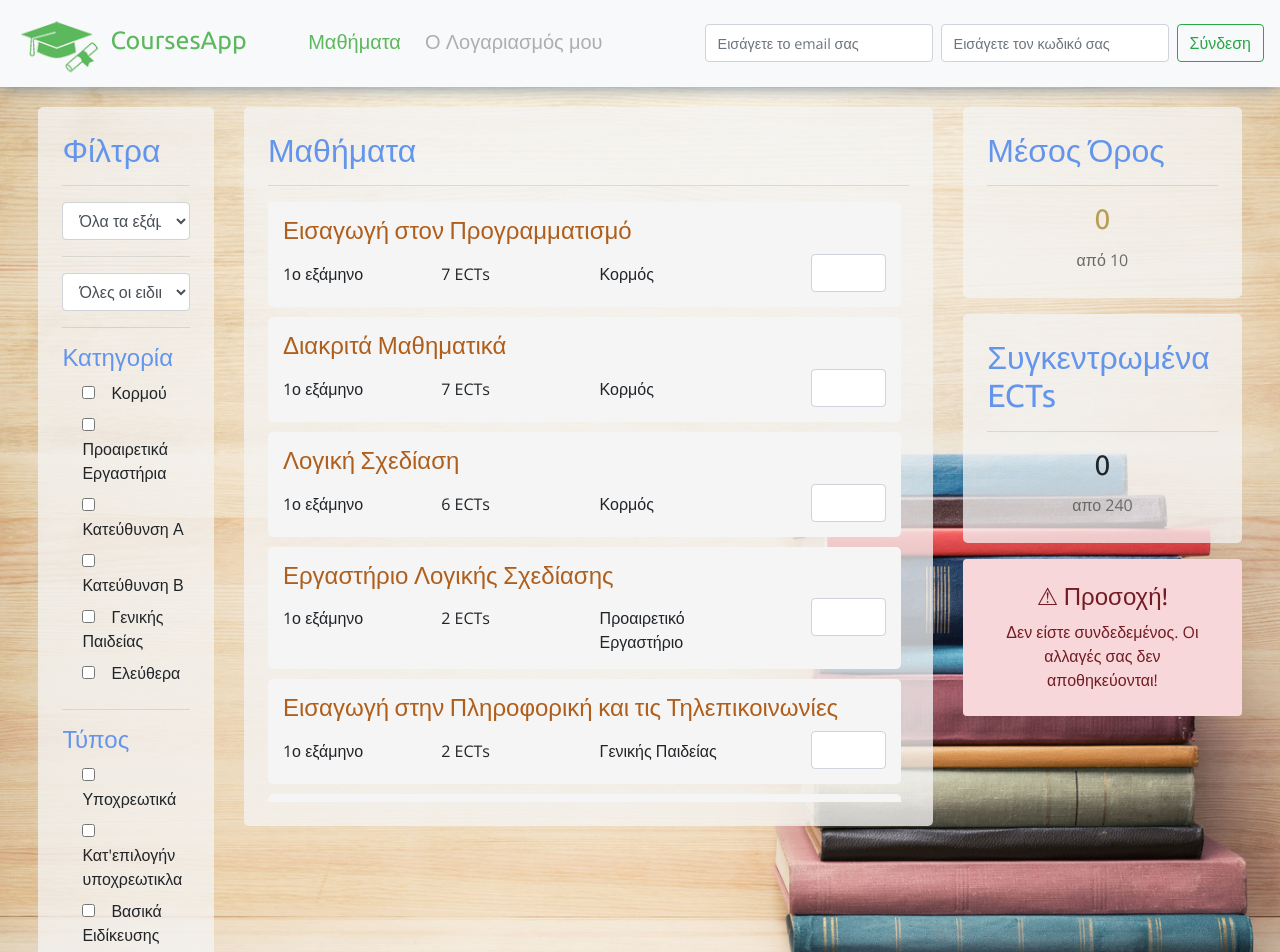
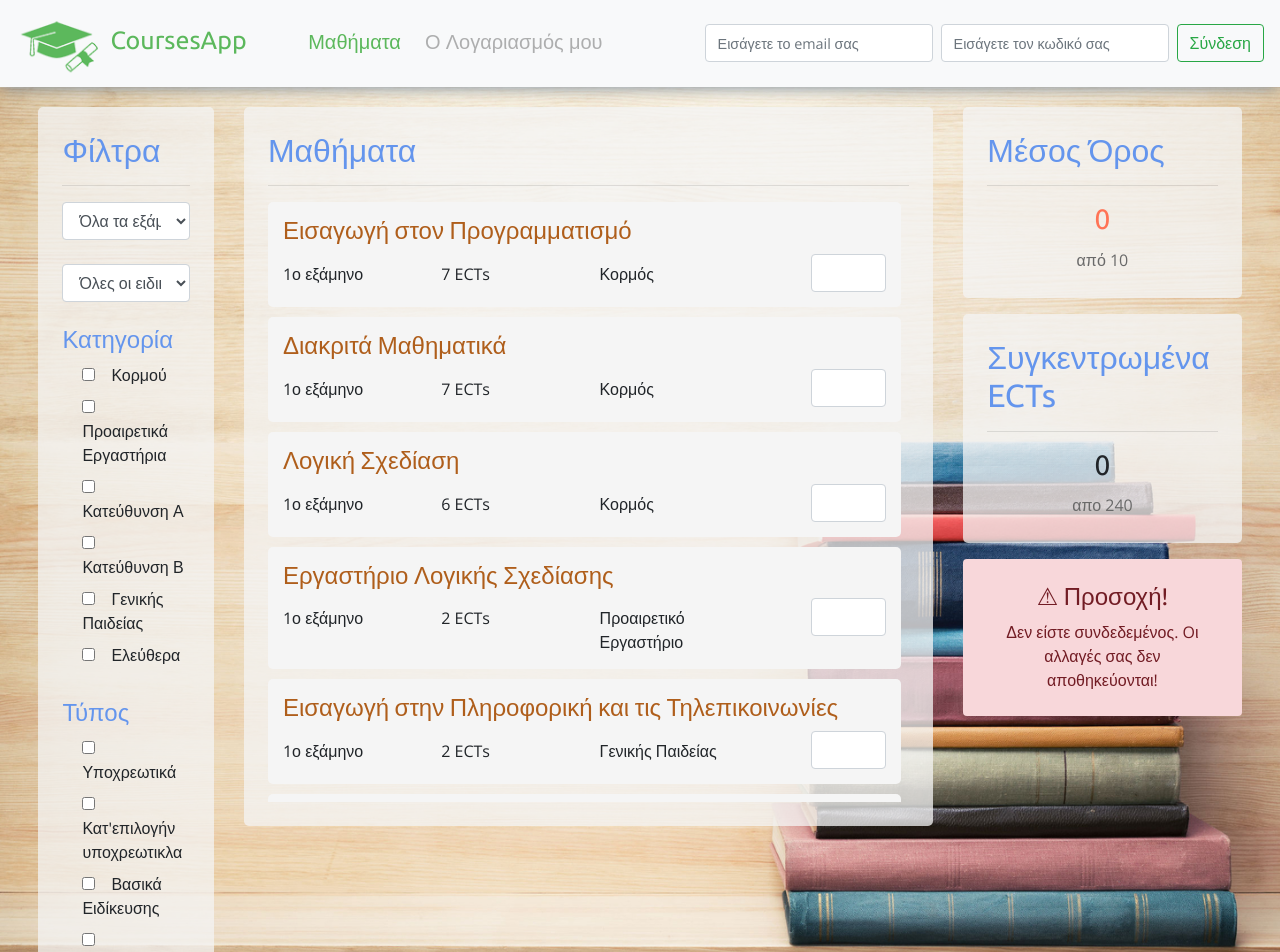
Before and after one commit to michaelbzms/CoursesApp, an Angular app in the folder FrontEnd/: page /courses in a window 1280 px wide. Shown: the top 952 px of the page. Built offline with nearby package versions, Linux system fonts and the light colour scheme.

Commit message:
More dummy classes + small style changes

```diff
--- a/FrontEnd/src/app/components/course/course.component.css
+++ b/FrontEnd/src/app/components/course/course.component.css
@@ -11,6 +11,32 @@
   max-width: 75px;
 }
 
+.perfect_grade {
+  color: #2b9b1a;
+  font-weight: 500;
+}
+
+.very_good_grade {
+  color: #4c9b0b;
+  font-weight: 500;
+}
+
+.good_grade {
+  color: #5f9b0c;
+  font-weight: 500;
+}
+
+.okay_grade {
+  color: #7c9b0f;
+  font-weight: 500;
+}
+
+.bad_grade {
+  color: #9b650a;
+  font-weight: 500;
+}
+
 .failing_grade {
   color: red;
+  font-weight: 500;
 }
--- a/FrontEnd/src/app/components/course/course.component.html
+++ b/FrontEnd/src/app/components/course/course.component.html
@@ -5,9 +5,9 @@
     <div class="col-3 pt-2">{{course.ects}} ECTs</div>
     <div class="col-3 pt-2">{{this.getCategory()}}</div>
     <div class="col-3">
-      <input class="d-inline-block float-right form-control grade-input" type="text" onkeyup="this.value=this.value.replace(/[^(\d|.)]/,'')"
+      <input class="d-inline-block float-right form-control grade-input text-center" type="text" onkeyup="this.value=this.value.replace(/[^(\d|.)]/,'')"
              id="course_{{course.id}}" [value]="(course.hasOwnProperty('grade')) ? course.grade : ''" (focusout)="changeGrade()" (keyup.enter)="blur()"
-             [ngClass]="{'failing_grade': course.hasOwnProperty('grade') && course.grade < 5.0}">
+             [ngClass]="getClassForGrade()">
     </div>
   </div>
 </div>
--- a/FrontEnd/src/app/components/course/course.component.ts
+++ b/FrontEnd/src/app/components/course/course.component.ts
@@ -22,7 +22,6 @@ export class CourseComponent implements OnInit {
   }
 
   getCategory() {
-    // @ts-ignore
     switch (this.course.category) {
       case 'core':
         return 'Κορμός';
@@ -81,4 +80,22 @@ export class CourseComponent implements OnInit {
     $('#course_' + this.course.id).blur();
   }
 
+  getClassForGrade() {
+    if (!this.course.hasOwnProperty('grade')) {
+      return '';
+    } else if (this.course.grade < 5.0) {
+      return 'failing_grade';
+    } else if (this.course.grade < 6.0) {
+      return 'bad_grade';
+    } else if (this.course.grade < 7.0) {
+      return 'okay_grade';
+    } else if (this.course.grade < 8.0) {
+      return 'good_grade';
+    } else if (this.course.grade < 9.0) {
+      return 'very_good_grade';
+    } else {
+      return 'perfect_grade';
+    }
+  }
+
 }
--- a/FrontEnd/src/app/components/courses/courses.component.css
+++ b/FrontEnd/src/app/components/courses/courses.component.css
@@ -46,3 +46,7 @@
 h5 {
   text-decoration: underline;
 }
+
+.form-check input, .form-check label, select {
+  cursor: pointer;
+}
--- a/FrontEnd/src/app/components/courses/courses.component.html
+++ b/FrontEnd/src/app/components/courses/courses.component.html
@@ -18,7 +18,7 @@
             <option value="8">8o εξάμηνο</option>
           </select>
         </form>
-        <hr>
+        <br>
 <!--    <h5 class="text-color3">Ειδίκευση:</h5>-->
         <select [(ngModel)]="specificationFilter" name="specification" class="form-control" id="chooseSpecification">
           <option value="0" selected>Όλες οι ειδικεύσεις</option>
@@ -29,7 +29,7 @@
           <option value="5">Ε5</option>
           <option value="6">Ε6</option>
         </select>
-        <hr>
+        <br>
         <h4 class="text-color2">Κατηγορία</h4>
         <form class="form-group mb-0">
           <div class="form-check"><label><input [(ngModel)]="coreFilter" class="mr-3" type="checkbox" name="category" value="core">Κορμού</label></div>
@@ -39,7 +39,7 @@
           <div class="form-check"><label><input [(ngModel)]="GEFilter" class="mr-3" type="checkbox" name="category" value="general_education">Γενικής Παιδείας</label></div>
           <div class="form-check"><label><input [(ngModel)]="freeFilter" class="mr-3" type="checkbox" name="category" value="free">Ελεύθερα</label></div>
         </form>
-        <hr>
+        <br>
         <h4 class="text-color2">Τύπος</h4>
         <form class="form-group mb-0">
           <div class="form-check"><label><input [(ngModel)]="obligatory" class="mr-3" type="checkbox" name="category" value="core">Υποχρεωτικά</label></div>
--- a/FrontEnd/src/app/components/courses/courses.component.ts
+++ b/FrontEnd/src/app/components/courses/courses.component.ts
@@ -116,8 +116,46 @@ export class CoursesComponent implements OnInit {
         {id: 24, title: 'Πτυχιακή / Πρακτική Ι', ects: 8, semester: 7, category: 'core', type: 'obligatory',
           E1: false, E2: false, E3: false, E4: false, E5: false, E6: false },
         {id: 25, title: 'Πτυχιακή / Πρακτική ΙΙ', ects: 8, semester: 8, category: 'core', type: 'obligatory',
-          E1: false, E2: false, E3: false, E4: false, E5: false, E6: false }
-        /* ... */
+          E1: false, E2: false, E3: false, E4: false, E5: false, E6: false },
+
+        {id: 26, title: 'Θωρία Υπολογισμού', ects: 6, semester: 5, category: 'A', type: 'obligatory',
+          E1: false, E2: true, E3: false, E4: false, E5: false, E6: false },
+        {id: 27, title: 'Αριθμητική Ανάλυση', ects: 6, semester: 5, category: 'A', type: 'obligatory',
+          E1: true, E2: false, E3: false, E4: false, E5: false, E6: false },
+        {id: 28, title: 'Υλοποίηση Συστημάτων Βάσεων Δεδομένων', ects: 6, semester: 5, category: 'A', type: 'obligatory',
+          E1: false, E2: true, E3: true, E4: false, E5: false, E6: false },
+        {id: 29, title: 'Μεταγλωττιστές', ects: 6, semester: 5, category: 'A', type: 'obligatory-by-choice',
+          E1: false, E2: false, E3: true, E4: false, E5: false, E6: false },
+
+        {id: 30, title: 'Αρχές Γλωσσών Προγραμματισμού', ects: 6, semester: 5, category: 'A', type: 'basic',
+          E1: true, E2: true, E3: false, E4: false, E5: false, E6: false },
+        {id: 31, title: 'Τεχνητή Νοημοσύνη', ects: 6, semester: 5, category: 'A', type: 'basic',
+          E1: false, E2: true, E3: true, E4: false, E5: false, E6: false },
+        {id: 32, title: 'Τεχνικές Εξόρυξης Δεδομένων', ects: 6, semester: 5, category: 'A', type: 'basic',
+          E1: false, E2: true, E3: false, E4: false, E5: false, E6: false },
+        {id: 33, title: 'Επικοινωνία Ανθρώπου Μηχανής', ects: 6, semester: 7, category: 'A', type: 'basic',
+          E1: false, E2: true, E3: true, E4: false, E5: false, E6: false },
+
+        {id: 34, title: 'Δομή και Θεσμοί της Ευρωπαικής Ένωσης', ects: 2, semester: 7, category: 'general_education',
+          type: 'obligatory', E1: false, E2: false, E3: false, E4: false, E5: false, E6: false },
+        {id: 35, title: 'Διοίκηση Έργων', ects: 2, semester: 8, category: 'general_education',
+          type: 'obligatory', E1: false, E2: false, E3: false, E4: false, E5: false, E6: false },
+
+        {id: 36, title: 'Ανάλυση και Σχεδίαση Συστημάτων Λογισμικού', ects: 6, semester: 6, category: 'A', type: 'basic',
+          E1: false, E2: false, E3: true, E4: false, E5: false, E6: false },
+        {id: 37, title: 'Τεχνολογίες Εφαρμογών Διαδικτύου', ects: 6, semester: 8, category: 'A', type: 'basic',
+          E1: false, E2: false, E3: true, E4: false, E5: false, E6: false },
+        {id: 38, title: 'Παράλληλα Συστήματα', ects: 6, semester: 5, category: 'A', type: 'basic',
+          E1: false, E2: false, E3: true, E4: true, E5: false, E6: false },
+        {id: 49, title: 'Προστασία και Ασφάλεια Υπολογιστικών Συστημάτων', ects: 6, semester: 8, category: 'A', type: 'basic',
+          E1: false, E2: false, E3: true, E4: false, E5: false, E6: false },
+        {id: 50, title: 'Τεχνολογία Λογισμικού', ects: 6, semester: 8, category: 'A', type: 'basic',
+          E1: false, E2: false, E3: true, E4: false, E5: false, E6: false },
+
+        {id: 51, title: 'Θεωρία Παιγνίων', ects: 7, semester: 5, category: 'free', type: 'optional',
+          E1: false, E2: false, E3: true, E4: false, E5: false, E6: false },
+        {id: 52, title: 'Γραφικά Ι', ects: 6, semester: 5, category: 'A', type: 'basic',
+          E1: true, E2: false, E3: true, E4: false, E5: false, E6: false }
       ];
       this.calculateAVGandECTS();
       return;
@@ -154,7 +192,7 @@ export class CoursesComponent implements OnInit {
 
   getClassNameForAVG(): string {
     if (this.avgGrade < 5.0) {
-      return 'bad_grade';
+      return 'failing_grade';
     } else if (this.avgGrade < 6.0) {
       return 'bad_grade';
     } else if (this.avgGrade < 7.0) {
```
